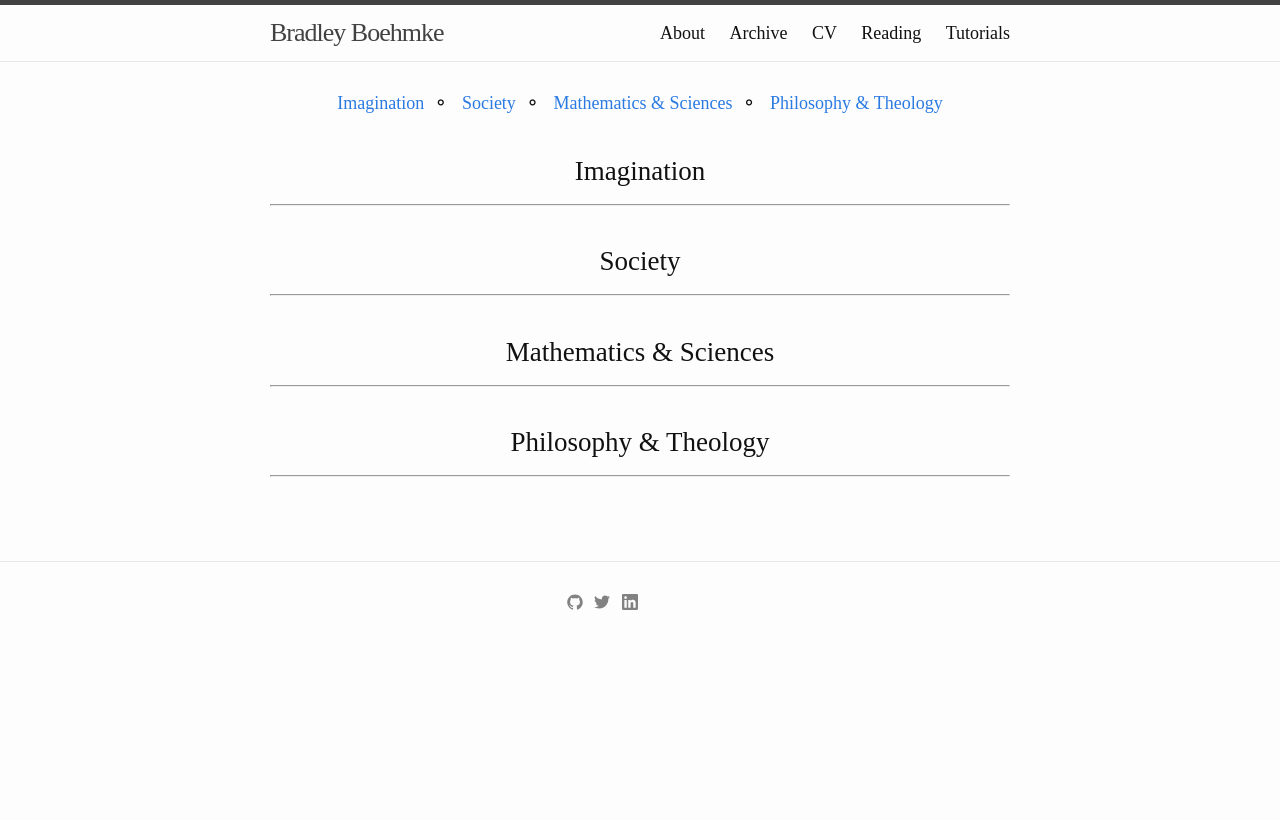
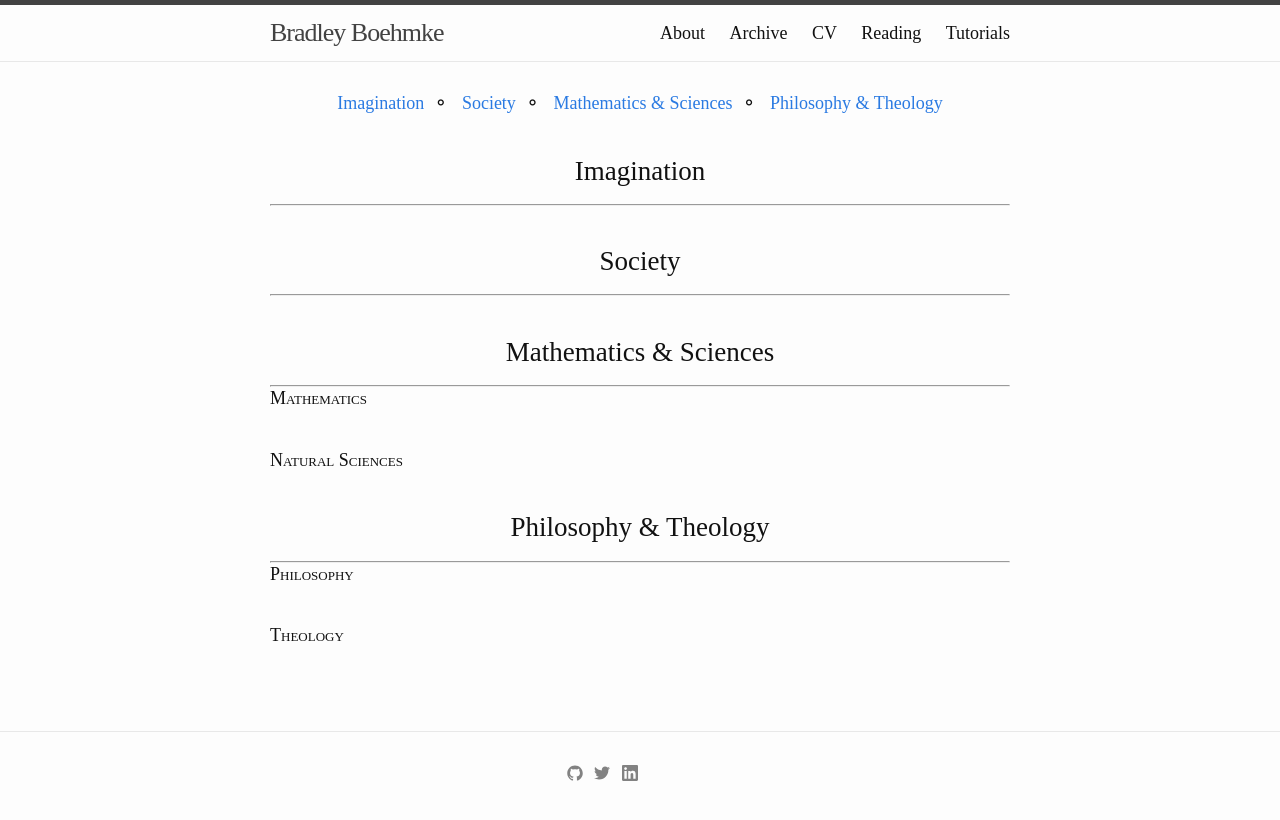
Before and after one commit to bradleyboehmke/bradleyboehmke, a Jekyll site: the page built from reading/index.md, in a window 1280 px wide. Shown: the top 820 px of the page. Built offline with Jekyll 4.4.1, drawn with Linux system fonts in a browser that asks for light colours.

Commit message:
Update index.md

```diff
--- a/reading/index.md
+++ b/reading/index.md
@@ -33,12 +33,23 @@ div {
 
 # <center>Mathematics & Sciences<a name="math"></a></center>
 ***
-
+<font size="4" style="font-variant: small-caps">Mathematics</font>
 
 <br>
 
+
+<font size="4" style="font-variant: small-caps">Natural Sciences</font>
+
+<br>
+
+
+
 # <center>Philosophy & Theology<a name="philosophy"></a></center>
 ***
-
+<font size="4" style="font-variant: small-caps">Philosophy</font>
 
 <br>
+
+<font size="4" style="font-variant: small-caps">Theology</font>
+
+<br>
```
